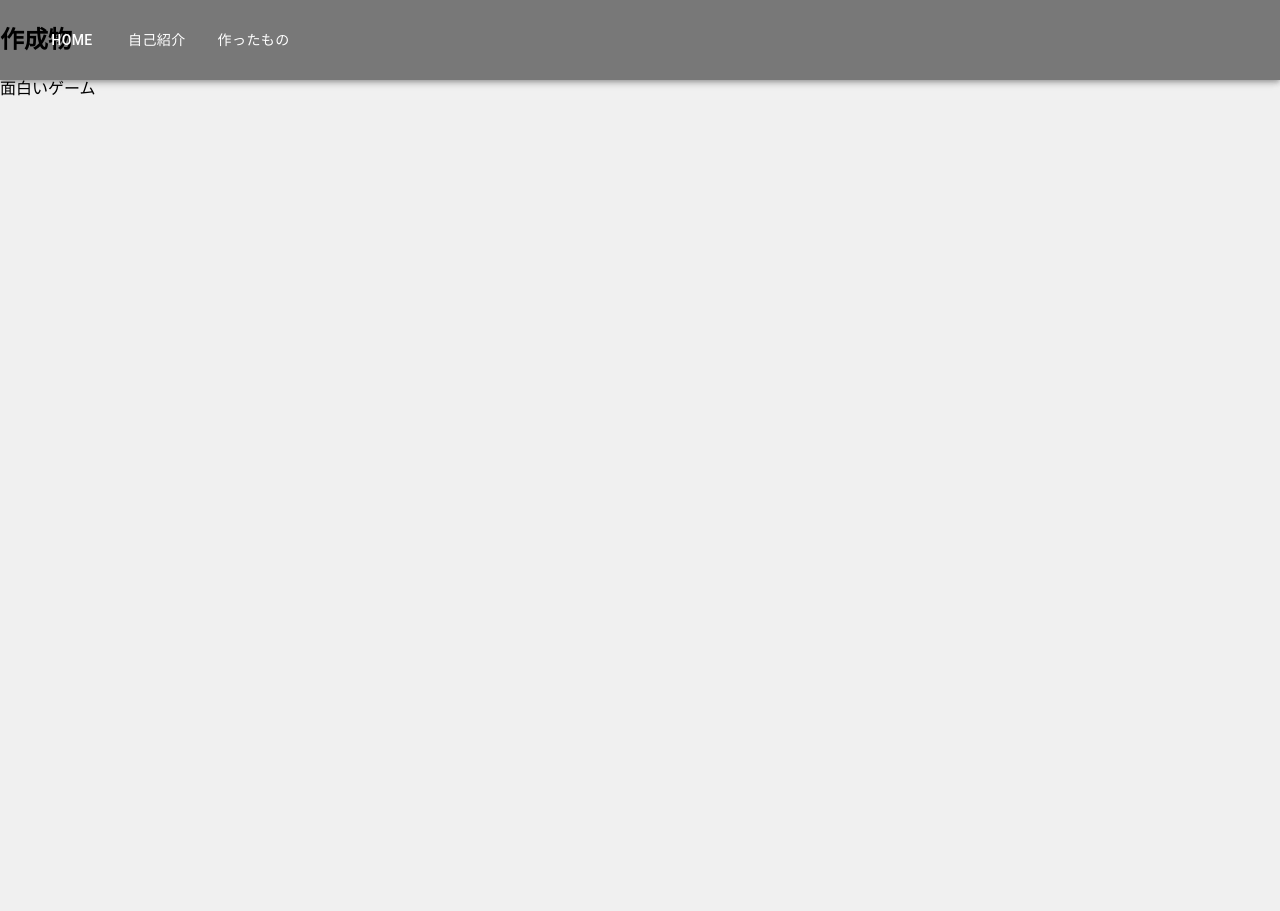
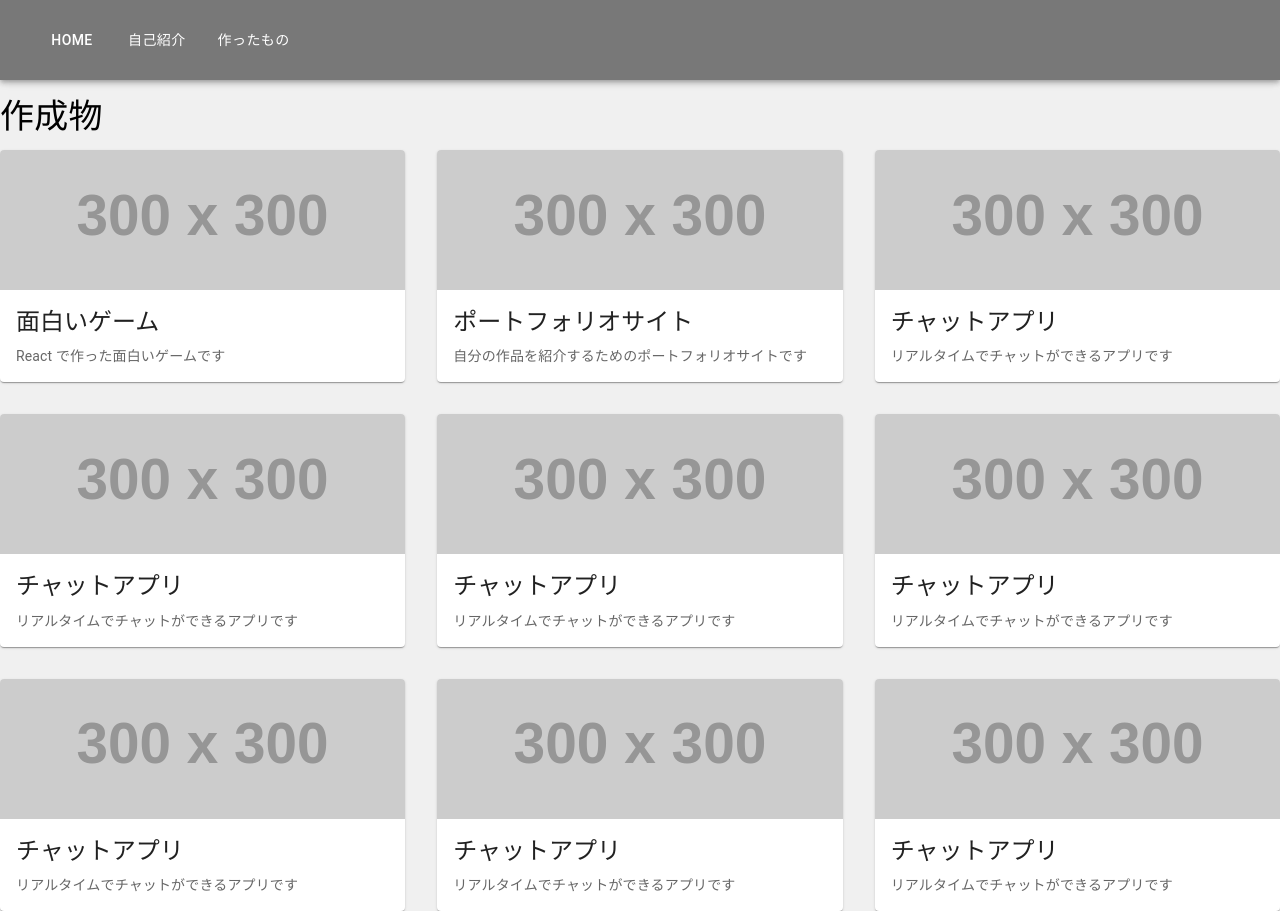
Before and after one commit to matuhiro97/hirokiHP, a React (Vite) app: page /contact in a window 1280 px wide. Before the commit the page ends 800 px from the top, so only its background shows below. Built offline with nearby package versions, Linux system fonts and the light colour scheme.

Commit message:
I make cards

```diff
--- a/src/pages/Contact.tsx
+++ b/src/pages/Contact.tsx
@@ -1,12 +1,102 @@
 import React from 'react';
+import { Typography, Grid, Card, CardActionArea, CardContent, CardMedia } from '@mui/material';
+
+const projects = [
+  {
+    name: '面白いゲーム',
+    description: 'React で作った面白いゲームです',
+    imageUrl: 'https://via.placeholder.com/300',
+    link: 'https://example.com/funny-game',
+  },
+  {
+    name: 'ポートフォリオサイト',
+    description: '自分の作品を紹介するためのポートフォリオサイトです',
+    imageUrl: 'https://via.placeholder.com/300',
+    link: 'https://example.com/portfolio',
+  },
+  {
+    name: 'チャットアプリ',
+    description: 'リアルタイムでチャットができるアプリです',
+    imageUrl: 'https://via.placeholder.com/300',
+    link: 'https://example.com/chat-app',
+  },
+  {
+    name: 'チャットアプリ',
+    description: 'リアルタイムでチャットができるアプリです',
+    imageUrl: 'https://via.placeholder.com/300',
+    link: 'https://example.com/chat-app',
+  },
+  {
+    name: 'チャットアプリ',
+    description: 'リアルタイムでチャットができるアプリです',
+    imageUrl: 'https://via.placeholder.com/300',
+    link: 'https://example.com/chat-app',
+  },
+  {
+    name: 'チャットアプリ',
+    description: 'リアルタイムでチャットができるアプリです',
+    imageUrl: 'https://via.placeholder.com/300',
+    link: 'https://example.com/chat-app',
+  },
+  {
+    name: 'チャットアプリ',
+    description: 'リアルタイムでチャットができるアプリです',
+    imageUrl: 'https://via.placeholder.com/300',
+    link: 'https://example.com/chat-app',
+  },
+  {
+    name: 'チャットアプリ',
+    description: 'リアルタイムでチャットができるアプリです',
+    imageUrl: 'https://via.placeholder.com/300',
+    link: 'https://example.com/chat-app',
+  },
+  {
+    name: 'チャットアプリ',
+    description: 'リアルタイムでチャットができるアプリです',
+    imageUrl: 'https://via.placeholder.com/300',
+    link: 'https://example.com/chat-app',
+  },
+
+];
 
 const Contact: React.FC = () => {
   return (
-    <section id="contact">
-      <h2>作成物</h2>
-      <p>面白いゲーム</p>
+    <section
+      id="contact"
+      style={{
+        paddingTop: '6rem', // ヘッダーと重ならないようにトップに余白を追加
+      }}
+    >
+      <Typography variant="h4" component="h2" gutterBottom>
+        作成物
+      </Typography>
+      <Grid container spacing={4} alignItems="stretch">
+        {projects.map((project, index) => (
+          <Grid item xs={12} sm={6} md={4} key={index}>
+            <Card style={{ height: '100%', display: 'flex', flexDirection: 'column' }}>
+              <CardActionArea href={project.link} target="_blank" rel="noopener noreferrer" style={{ flexGrow: 1 }}>
+                <CardMedia
+                  component="img"
+                  alt={project.name}
+                  height="140"
+                  image={project.imageUrl}
+                  title={project.name}
+                />
+                <CardContent>
+                  <Typography gutterBottom variant="h5" component="div">
+                    {project.name}
+                  </Typography>
+                  <Typography variant="body2" color="text.secondary">
+                    {project.description}
+                  </Typography>
+                </CardContent>
+              </CardActionArea>
+            </Card>
+          </Grid>
+        ))}
+      </Grid>
     </section>
   );
-}
+};
 
 export default Contact;
```
Also changed, not shown: 1 other file (tests, documents, lock files or other folders).
